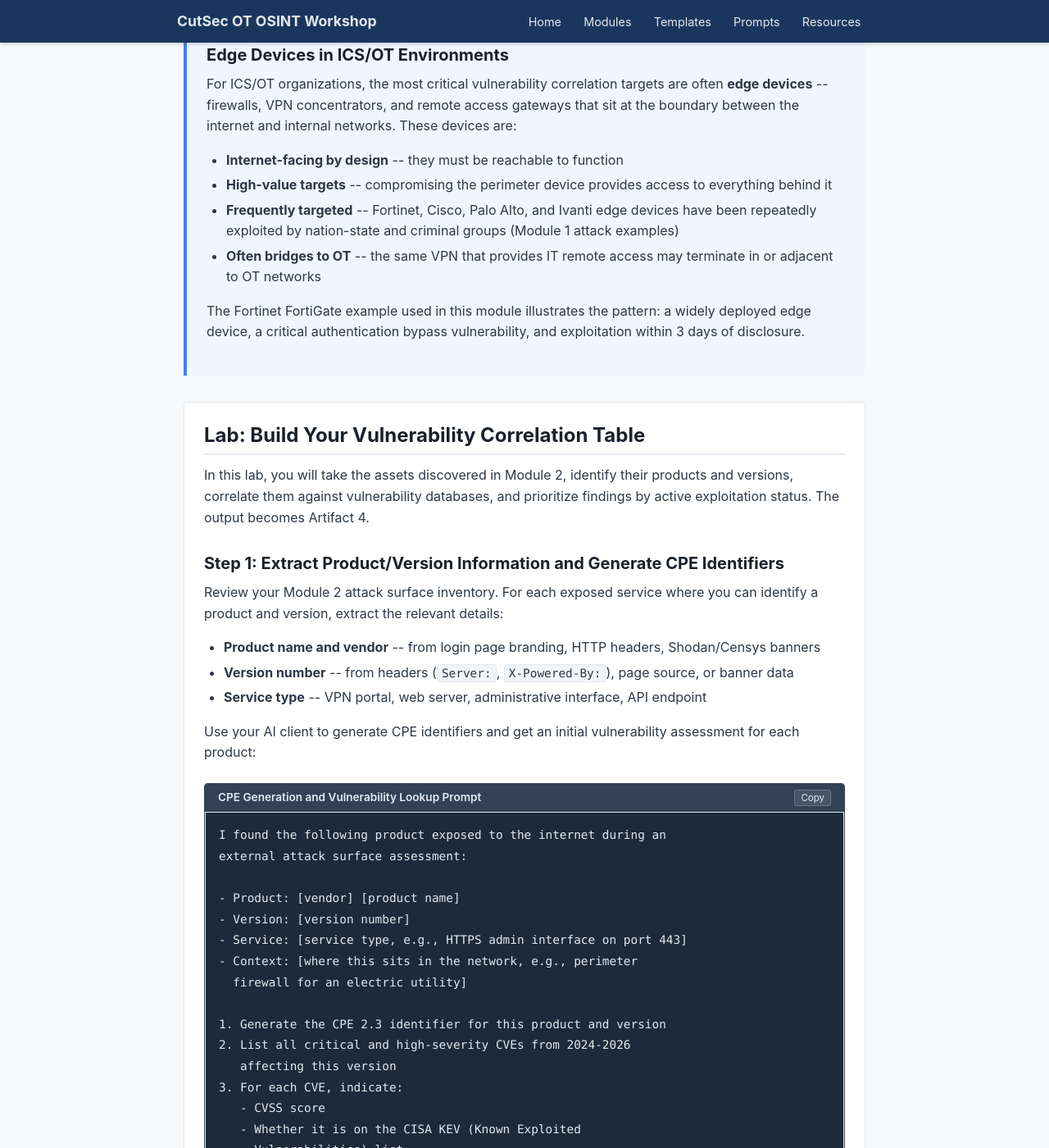
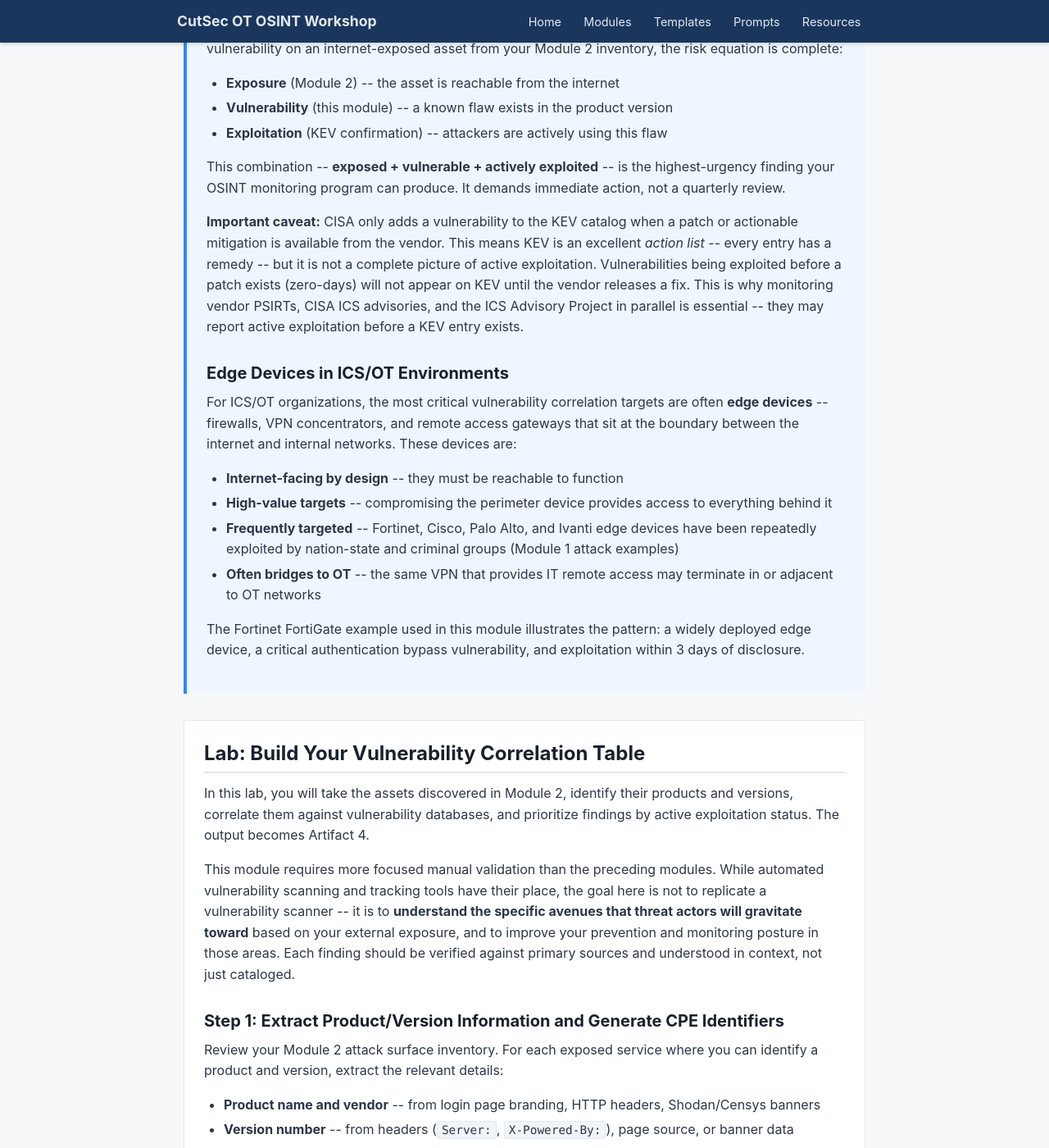
Before and after one commit to cutaway-security/ot-osint-program-workshop, a Jekyll site: the page built from modules/m4-vulnerability-correlation.html, in a window 1280 px wide and 1400 px high, scrolled down 1720 px. Shown: the whole window at 82% size. Built offline with Jekyll 4.4.1, drawn with Linux system fonts in a browser that asks for light colours; some of the changed text lies outside the part shown.

Commit message:
Update M4 per review: ICSAP, KEV caveat, CPE validation, manual focus
1. Workflow bullet 1: added internal asset inventory as data source
2. Added ICS Advisory Project to overview and Step 2 source tables
   with note that it does not cover IT infra vendors (Fortinet, etc.)
3. KEV section: added caveat that KEV only lists vulns with available
   patches -- not a complete picture of active exploitation
4. Step 1: expanded verification blockquote for CPE validation via
   NVD CPE Search (nvd.nist.gov/products/cpe/search)
5. Lab intro: added manual validation framing -- understanding threat
   actor avenues, not replicating a vulnerability scanner
6. Step 4: added ongoing re-validation closing paragraph

Co-Authored-By: Claude Opus 4.6 <noreply@anthropic.com>

```diff
--- a/modules/m4-vulnerability-correlation.html
+++ b/modules/m4-vulnerability-correlation.html
@@ -26,7 +26,7 @@ next_module_title: "M5: Monitoring & Alerting"
   <p>The workflow follows a consistent pattern for each exposed asset:</p>
 
   <ol>
-    <li><strong>Identify product and version</strong> -- From Shodan/Censys banners, HTTP headers, login page styling, SSL certificate details, or AI-assisted analysis of raw service data</li>
+    <li><strong>Identify product and version</strong> -- From Shodan/Censys banners, HTTP headers, login page styling, SSL certificate details, AI-assisted analysis of raw service data, and your organization's internal asset inventory. External discovery reveals what an attacker can see; internal records often provide exact version numbers, patch levels, and network context that external fingerprinting cannot</li>
     <li><strong>Generate CPE identifier</strong> -- The Common Platform Enumeration (CPE) is the standard naming scheme for IT products. A CPE like <code>cpe:2.3:o:fortinet:fortios:7.4.6:*:*:*:*:*:*:*</code> uniquely identifies a specific product version in vulnerability databases</li>
     <li><strong>Query vulnerability databases</strong> -- Use the CPE to search NVD, check CISA KEV, review vendor PSIRTs, and check ICS-specific advisories</li>
     <li><strong>Prioritize by active exploitation</strong> -- A vulnerability on the CISA KEV list is confirmed to be exploited in the wild. Combined with internet exposure from Module 2, this is the highest-priority finding your monitoring program can produce</li>
@@ -61,6 +61,11 @@ next_module_title: "M5: Monitoring & Alerting"
         <td>ICS/OT-specific advisories including SCADA, DCS, PLC, and industrial networking products</td>
       </tr>
       <tr>
+        <td><strong>ICS Advisory Project</strong></td>
+        <td><a href="https://www.icsadvisoryproject.com/" target="_blank" rel="noopener">icsadvisoryproject.com</a></td>
+        <td>Aggregates ICS/OT vulnerability advisories from multiple sources into a centralized, searchable view. <strong>Note:</strong> Focuses on ICS/OT-specific vendors and products -- network infrastructure vendors like Fortinet, Palo Alto, and Cisco are generally not included. Use NVD and vendor PSIRTs for edge device and IT infrastructure products</td>
+      </tr>
+      <tr>
         <td><strong>Vendor PSIRTs</strong></td>
         <td>(varies by vendor)</td>
         <td>Vendor-specific security advisories, often published before NVD entries. May include mitigations not in the CVE record</td>
@@ -80,6 +85,8 @@ next_module_title: "M5: Monitoring & Alerting"
 
   <p>This combination -- <strong>exposed + vulnerable + actively exploited</strong> -- is the highest-urgency finding your OSINT monitoring program can produce. It demands immediate action, not a quarterly review.</p>
 
+  <p><strong>Important caveat:</strong> CISA only adds a vulnerability to the KEV catalog when a patch or actionable mitigation is available from the vendor. This means KEV is an excellent <em>action list</em> -- every entry has a remedy -- but it is not a complete picture of active exploitation. Vulnerabilities being exploited before a patch exists (zero-days) will not appear on KEV until the vendor releases a fix. This is why monitoring vendor PSIRTs, CISA ICS advisories, and the ICS Advisory Project in parallel is essential -- they may report active exploitation before a KEV entry exists.</p>
+
   <h3>Edge Devices in ICS/OT Environments</h3>
 
   <p>For ICS/OT organizations, the most critical vulnerability correlation targets are often <strong>edge devices</strong> -- firewalls, VPN concentrators, and remote access gateways that sit at the boundary between the internet and internal networks. These devices are:</p>
@@ -98,6 +105,8 @@ next_module_title: "M5: Monitoring & Alerting"
   <h2>Lab: Build Your Vulnerability Correlation Table</h2>
 
   <p>In this lab, you will take the assets discovered in Module 2, identify their products and versions, correlate them against vulnerability databases, and prioritize findings by active exploitation status. The output becomes Artifact 4.</p>
+
+  <p>This module requires more focused manual validation than the preceding modules. While automated vulnerability scanning and tracking tools have their place, the goal here is not to replicate a vulnerability scanner -- it is to <strong>understand the specific avenues that threat actors will gravitate toward</strong> based on your external exposure, and to improve your prevention and monitoring posture in those areas. Each finding should be verified against primary sources and understood in context, not just cataloged.</p>
 
   <h3>Step 1: Extract Product/Version Information and Generate CPE Identifiers</h3>
 
@@ -136,7 +145,7 @@ external attack surface assessment:
 {% include prompt-block.html title="CPE Generation and Vulnerability Lookup Prompt" content=m4_cpe_prompt %}
 
   <blockquote>
-    <p><strong>Verify CVE details.</strong> AI clients may hallucinate CVE numbers, CVSS scores, or KEV status. Always confirm findings against the primary sources: <a href="https://nvd.nist.gov/" target="_blank" rel="noopener">NVD</a> for CVE details and CVSS scores, <a href="https://www.cisa.gov/known-exploited-vulnerabilities-catalog" target="_blank" rel="noopener">CISA KEV</a> for active exploitation status. AI is effective for initial triage and identifying what to look for -- verification against authoritative sources is required.</p>
+    <p><strong>Verify AI results.</strong> AI clients may generate plausible but incorrect CPE identifiers or hallucinate CVE details. Validate the CPE string using the <a href="https://nvd.nist.gov/products/cpe/search" target="_blank" rel="noopener">NVD CPE Search</a> -- this tool checks whether the CPE is syntactically valid and whether NVD recognizes the product/version combination. If the AI-generated CPE does not return results, try searching by vendor and product name to find the correct CPE format. For CVE details, always confirm CVSS scores against <a href="https://nvd.nist.gov/" target="_blank" rel="noopener">NVD</a> and KEV status against the <a href="https://www.cisa.gov/known-exploited-vulnerabilities-catalog" target="_blank" rel="noopener">CISA KEV catalog</a>. Programmatic CPE validation using scripts is possible but beyond the scope of this workshop.</p>
   </blockquote>
 
 <details>
@@ -198,12 +207,21 @@ external attack surface assessment:
         <td>ICS-specific context, affected sectors, mitigations</td>
       </tr>
       <tr>
+        <td><strong>ICS Advisory Project</strong></td>
+        <td>Browse or search at <a href="https://www.icsadvisoryproject.com/" target="_blank" rel="noopener">icsadvisoryproject.com</a></td>
+        <td>Aggregated view of ICS/OT advisories, affected products, vendor response status</td>
+      </tr>
+      <tr>
         <td><strong>Vendor PSIRT</strong></td>
         <td>Search vendor's security advisory page (see below)</td>
         <td>Vendor-specific severity, workarounds, patch availability, affected product lines</td>
       </tr>
     </tbody>
   </table>
+
+  <blockquote>
+    <p><strong>ICS Advisory Project coverage note.</strong> The ICS Advisory Project is valuable for SCADA, DCS, PLC, and industrial networking products but does not track IT infrastructure vendors (Fortinet, Palo Alto, Cisco, etc.). For edge devices and network infrastructure, use NVD and vendor PSIRTs directly.</p>
+  </blockquote>
 
   <h4>Common ICS/OT Vendor PSIRTs</h4>
 
@@ -464,6 +482,8 @@ Include:
     <li><strong>Module 6 (Runbook)</strong> -- How frequently should you re-check these products against vulnerability databases? P0 findings need immediate response procedures; routine correlation can be weekly or monthly</li>
   </ul>
 
+  <p>The vulnerability correlation table is a focused, manually validated assessment of your highest-risk exposure -- not an exhaustive CVE list. Maintaining it requires periodic re-validation as products are patched, new CVEs are disclosed, and your attack surface changes. Modules 5 and 6 establish the monitoring cadence and procedures to keep this table current.</p>
+
 </section>
 
 <section class="module-output">
```
